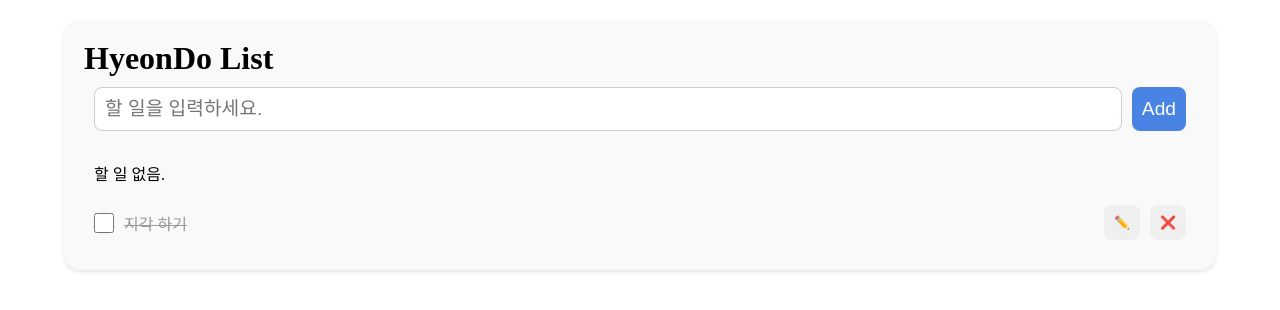
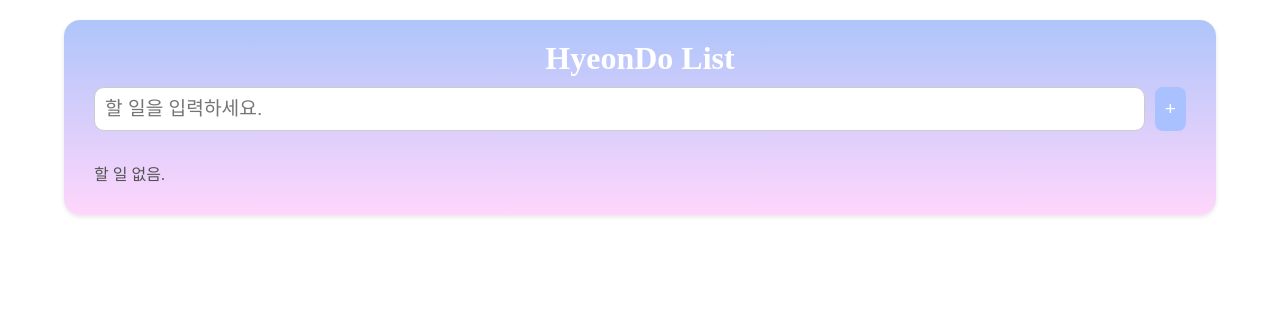
Before and after one commit to hyeonseo8822/Programming, a React (Vite) app: page / in a window 1280 px wide. Shown: the top 310 px of the page. Built offline with nearby package versions, Linux system fonts and the light colour scheme.

Commit message:
TodoListApp show todos

```diff
--- a/src/TodoListApp.jsx
+++ b/src/TodoListApp.jsx
@@ -32,7 +32,7 @@ function TodoListApp() {
     <div className="todo">
       <TodoHeader />
       <TodoAdder addTodo={addTodo} />
-      <TodoList />
+      <TodoList todos={todos} />
     </div>
   )
 }
--- a/src/components/TodoAdder.jsx
+++ b/src/components/TodoAdder.jsx
@@ -23,7 +23,7 @@ export default function TodoAdder({ addTodo }) {
                 value={inputTodo}
                 onChange={(event) => setInputTodo(event.target.value)}
             />
-            <Button type="submit" className="todo__button todo__button--add">Add</Button>
+            <Button type="submit" className="todo__button todo__button--add">+</Button>
         </form>
     )
 }
--- a/src/components/TodoItem.jsx
+++ b/src/components/TodoItem.jsx
@@ -1,10 +1,11 @@
 import Checkbox from './Checkbox.jsx';
 import Button from './Button.jsx';
 
-export default function TodoItem() {
+export default function TodoItem({ todo }) {
     return (
-        <li className="todo__item todo__item--complete">
-            <Checkbox id="1">지각 하기</Checkbox>
+        // todo.isCompleted ? 'todo__item--complete' : ''
+        <li className={`todo__item ${todo.isCompleted ? 'todo__item--complete' : ''}`}>
+            <Checkbox id={todo.id}>{todo.text}</Checkbox>
             <Button className="todo__button todo__button--edit">✏️</Button>
             <Button className="todo__button todo__button--delete">❌</Button>
         </li>
--- a/src/components/TodoList.jsx
+++ b/src/components/TodoList.jsx
@@ -2,11 +2,14 @@ import TodoItemEmpty from './TodoItemEmpty.jsx';
 import TodoItem from './TodoItem.jsx';
 
 
-export default function TodoList() {
+export default function TodoList({ todos }) {
     return (
         <ul className="todo__list">
-            <TodoItemEmpty />
-            <TodoItem />
+            {/* 아무것도 없을때 */}
+            {todos.length === 0 && <TodoItemEmpty />}
+            {todos.map((todo) => (
+                <TodoItem key={todo.id} todo={todo} />
+            ))}
         </ul>
     )
 }
--- a/src/todolist.css
+++ b/src/todolist.css
@@ -2,13 +2,16 @@
     /* width: 90%;
     min-width: 400px; */
     width: max(90%, 400px);   /* 보통: 90%, 최소: 400px */
-    background-color: #f9f9f9;
+    /* 그라데이션 */
+    background: linear-gradient(to bottom, #aec5fa, #ffd6fc);
     margin: 20px auto;
     padding: 20px;
     border-radius: 16px;
     box-shadow: 0 2px 4px rgba(0, 0, 0, 0.1);   /* 0: 가로, 2px: 세로, 4px: blur */
 }
 .todo__title {
+    text-align: center;
+    color: #fff;
     font-size: 2rem;
 }
 .todo__form {
@@ -21,8 +24,9 @@
     margin-right: 10px;
     font-size: 1.2rem;
     border: 1px solid #ccc;
-    border-radius: 8px;
+    border-radius: 10px;
     flex: 1;
+    outline: none;
 }
 .todo__button {
     padding: 10px;
@@ -33,7 +37,8 @@
     color: #fff;
 }
 .todo__button--add {
-    background-color: #4984e4;
+    background-color: #aac1ff;
+    color: rgb(255, 255, 255);
 }
 .todo__item {
     display: flex;
@@ -59,6 +64,10 @@
     text-decoration: line-through;
     color: #999;
 }
-
+.todo__item--empty > p {
+    /* 가운데 정렬 */
+    align-items: center;
+    color: #535353;
+}
 /* A > B: A 바로 아래 자식 B
 A B: A 언젠가 자손 B */
```
